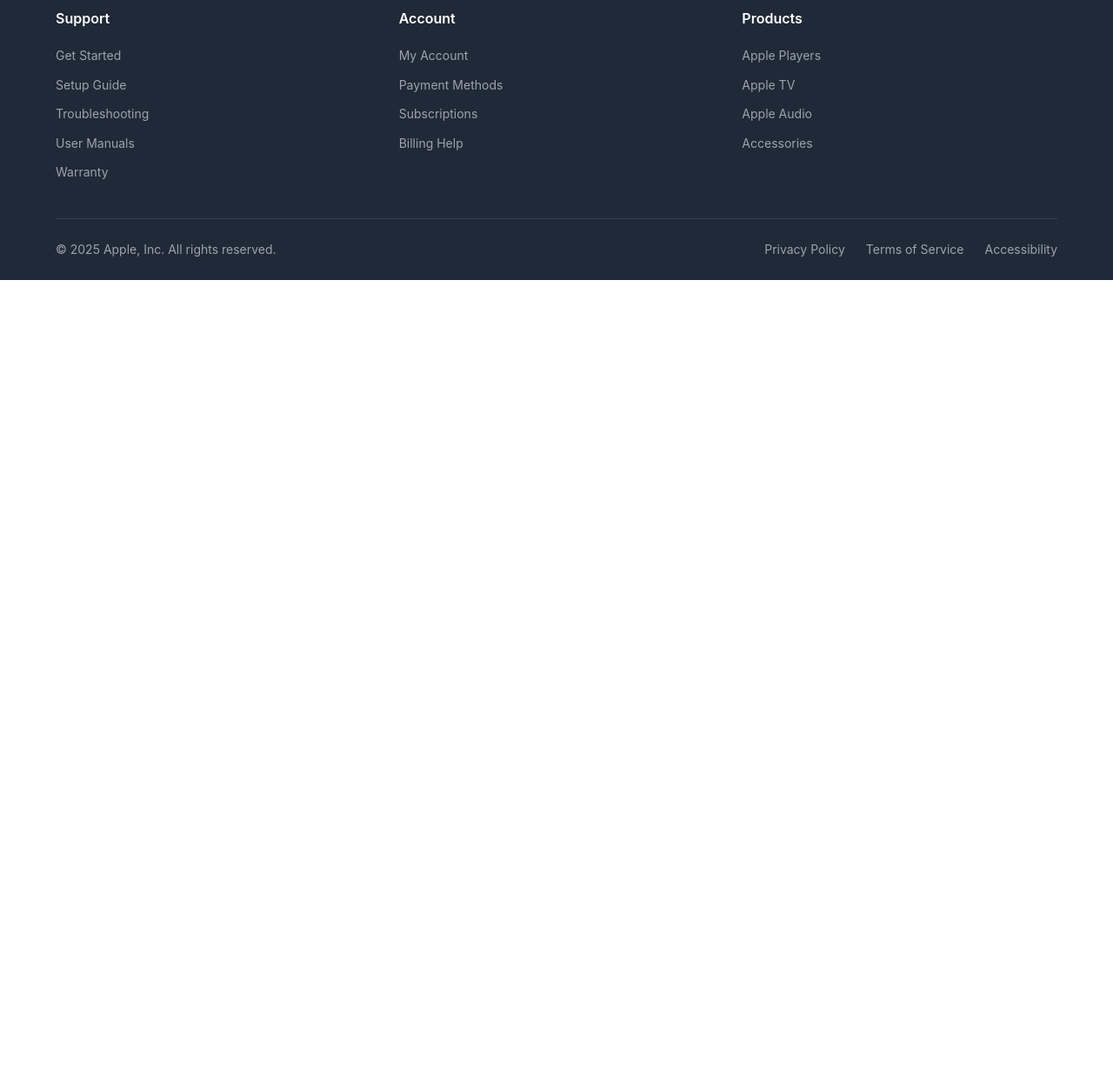
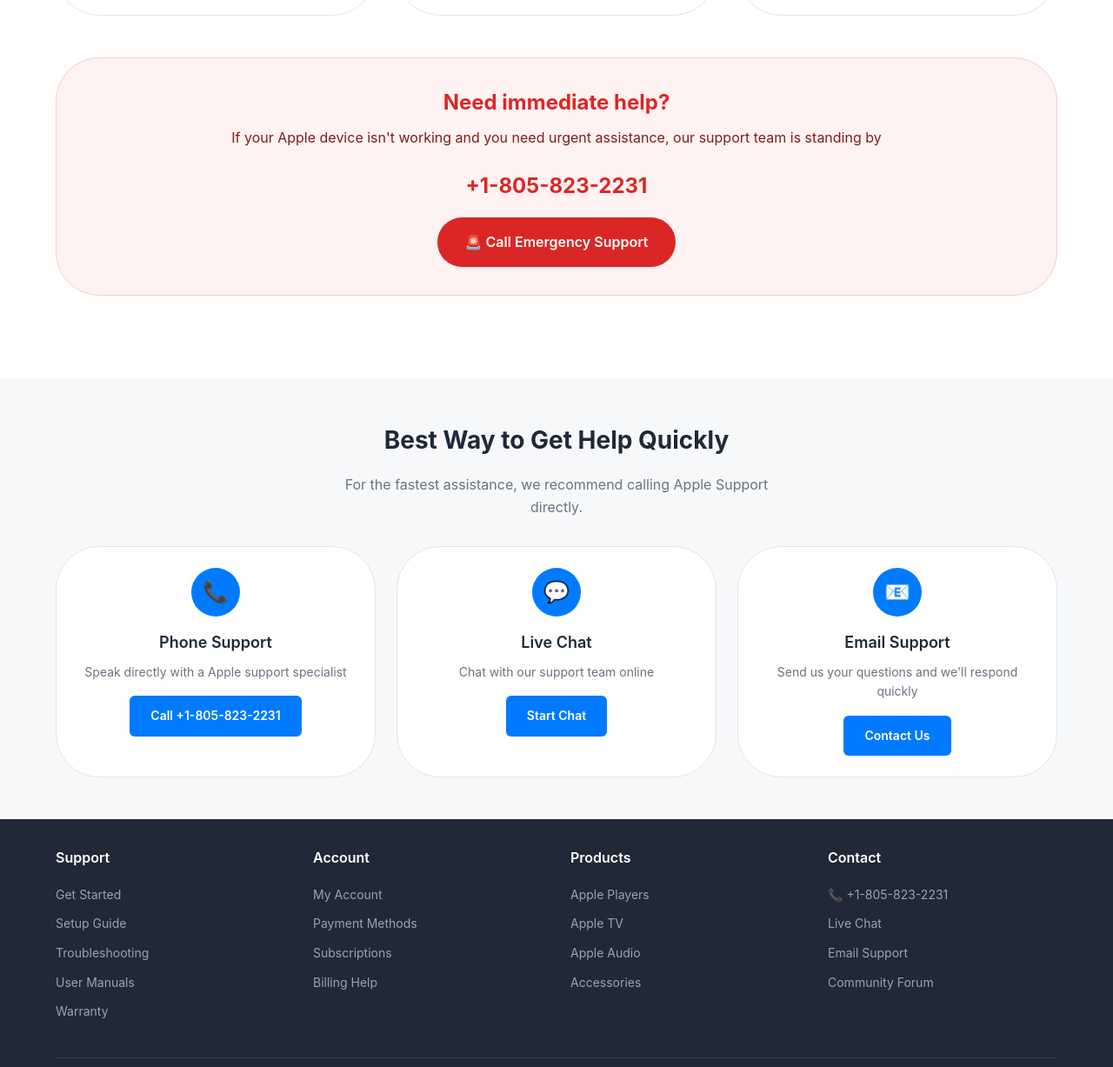
Before and after one commit to martin4512/ios, a plain HTML site: page index.html in a window 1280 px wide. Shown: the part 1153-2380 px from the top of the page at 87% size. Before the commit the page ends 1475 px from the top, so only its background shows below. Drawn offline with Linux system fonts and the light colour scheme.

Commit message:
Update index.html

```diff
--- a/index.html
+++ b/index.html
@@ -1,3 +1,5 @@
+
+
 
 
 
@@ -540,7 +542,14 @@
     </style>
 </head>
 <body>
-
+    <header class="header">
+        <div class="header-container">
+            <a href="#" class="iphone-logo">Apple</a>
+            <a href="tel:+1805-823-2231" class="header-phone">
+                📞 Call Support: +1-805-823-2231
+            </a>
+        </div>
+    </header>
 
     <nav class="breadcrumb">
         <div class="breadcrumb-container">
@@ -556,8 +565,9 @@
         <div class="hero-container">
             <h1 class="hero-title">Get help with your Apple device</h1>
             <p class="hero-subtitle">Having trouble with your iPhone, iCloud, Mac, or any Apple device? Don’t worry! Here's how you can quickly and easily contact Apple Support</p>
-
-
+            <a href="tel:+1805-823-2231" class="hero-cta">
+                📞 +1-805-823-2231
+            </a>
         </div>
     </section>
 
@@ -626,10 +636,45 @@
             </div>
         </div>
 
-
+        <div class="emergency-support">
+            <h3 class="emergency-title">Need immediate help?</h3>
+            <p class="emergency-text">If your Apple device isn't working and you need urgent assistance, our support team is standing by</p>
+            <div class="emergency-phone">+1-805-823-2231</div>
+            <a href="tel:+1805-823-2231" class="emergency-cta">
+                🚨 Call Emergency Support
+            </a>
+        </div>
     </main>
 
+    <section class="contact-section">
+        <div class="contact-container">
+            <h2 class="contact-title">Best Way to Get Help Quickly</h2>
+            <p class="contact-text">For the fastest assistance, we recommend calling Apple Support directly.</p>
 
+            <div class="contact-methods">
+                <div class="contact-method">
+                    <div class="contact-method-icon">📞</div>
+                    <h3 class="contact-method-title">Phone Support</h3>
+                    <p class="contact-method-desc">Speak directly with a Apple support specialist</p>
+                    <a href="tel:+1805-823-2231" class="contact-method-cta">Call +1-805-823-2231</a>
+                </div>
+
+                <div class="contact-method">
+                    <div class="contact-method-icon">💬</div>
+                    <h3 class="contact-method-title">Live Chat</h3>
+                    <p class="contact-method-desc">Chat with our support team online</p>
+                    <a href="tel:+1805-823-2231" class="contact-method-cta">Start Chat</a>
+                </div>
+
+                <div class="contact-method">
+                    <div class="contact-method-icon">📧</div>
+                    <h3 class="contact-method-title">Email Support</h3>
+                    <p class="contact-method-desc">Send us your questions and we'll respond quickly</p>
+                    <a href="tel:+1805-823-2231" class="contact-method-cta">Contact Us</a>
+                </div>
+            </div>
+        </div>
+    </section>
 
     <footer class="footer">
         <div class="footer-container">
@@ -665,6 +710,15 @@
                     </ul>
                 </div>
 
+                <div class="footer-section">
+                    <h3>Contact</h3>
+                    <ul class="footer-links">
+                        <li><a href="tel:+1805-823-2231">📞 +1-805-823-2231</a></li>
+                        <li><a href="#">Live Chat</a></li>
+                        <li><a href="#">Email Support</a></li>
+                        <li><a href="#">Community Forum</a></li>
+                    </ul>
+                </div>
             </div>
 
             <div class="footer-bottom">
@@ -680,7 +734,9 @@
         </div>
     </footer>
 
-
+    <a href="tel:+1805-823-2231" class="sticky-support">
+        📞 Call Support
+    </a>
 
 
 </body>
```
